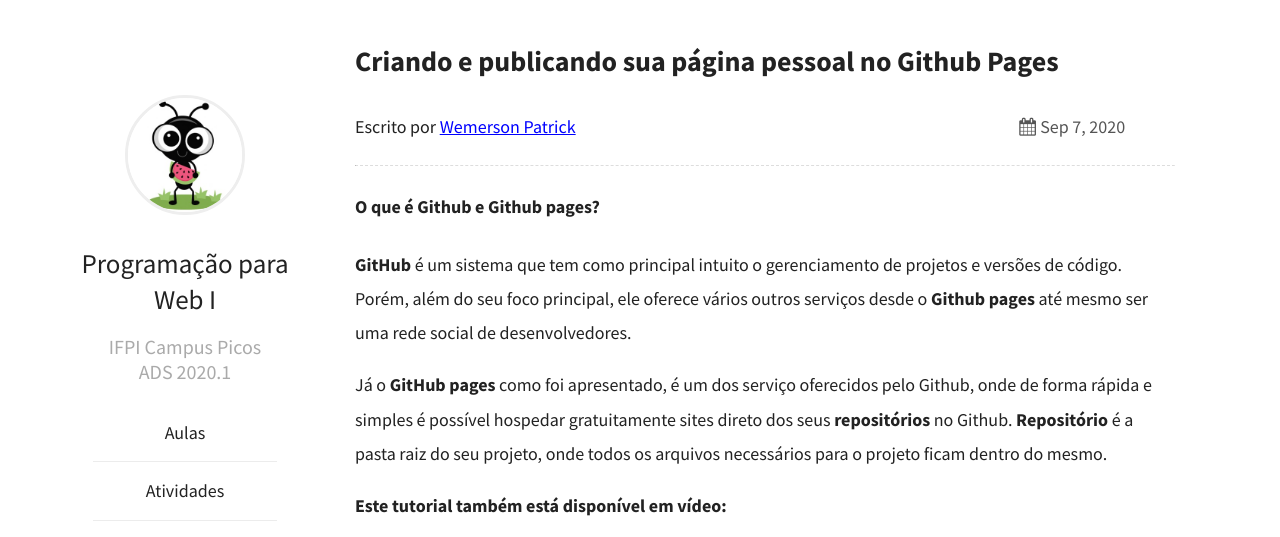
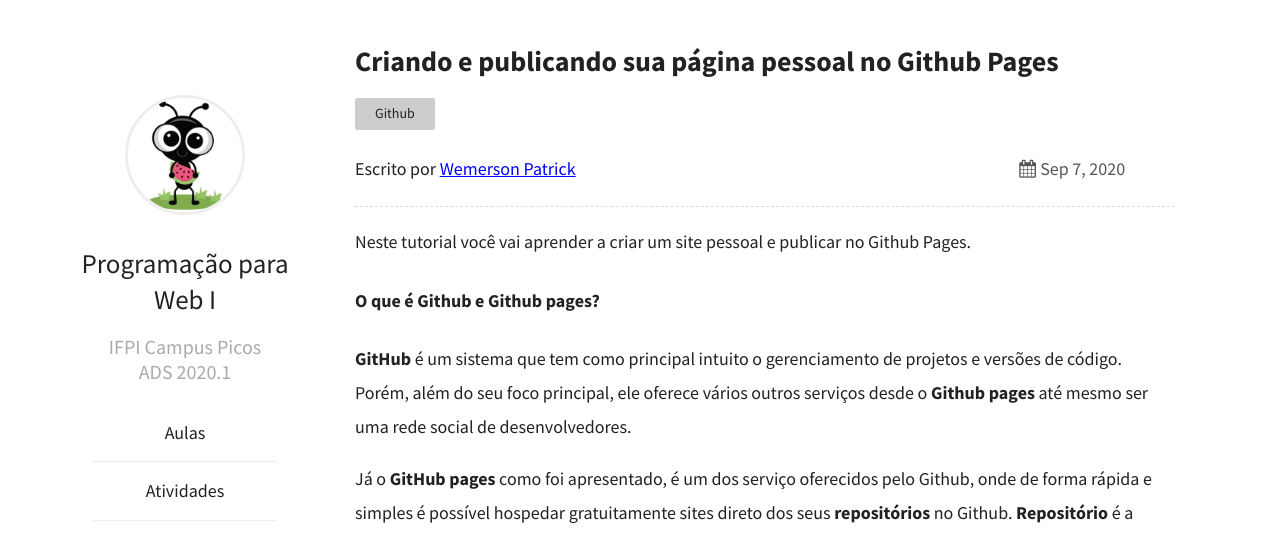
Before and after one commit to jesielviana/web-dev, a Jekyll site: the page built from _posts/2020-09-07-github-pages.md, in a window 1280 px wide and 900 px high, cut to the strip 0-537 px from the top of the window. Built offline with Jekyll 4.4.1, drawn with Linux system fonts in a browser that asks for light colours; comment, search, counter and statistics services are not loaded.

Commit message:
update tutorial

```diff
--- a/_layouts/post.html
+++ b/_layouts/post.html
@@ -7,13 +7,14 @@
     <h2 class="post-title">{{ page.title | escape }}</h2>
   </a>
   <div class="post-meta">
+  <ul class="post-categories">
+    {%- for tag in page.categories -%}
+    <li>{{ tag }}</li>
+    {%- endfor -%}
+  </ul>
+  </div>
+  <div class="post-meta">
     <p>Escrito por <a class="autor" target="_blank" href="{{ page.autorlink }}">{{ page.autor }}</a></p>
-
-    <ul class="post-categories">
-      {%- for tag in page.categories -%}
-      <li>{{ tag }}</li>
-      {%- endfor -%}
-    </ul>
     <div class="post-date"><i class="icon-calendar"></i>{{ page.date | date: date_format }}</div>
   </div>
   <hr>
--- a/tutoriais/github-pages.md
+++ b/_posts/2020-09-07-github-pages.md
@@ -2,9 +2,12 @@
 layout: post
 title: Criando e publicando sua página pessoal no Github Pages
 date: 07/09/2020
+categories: Github
 autor: Wemerson Patrick
 autorlink: https://wemersonpd.github.io
 ---
+
+Neste tutorial você vai aprender a criar um site pessoal e publicar no Github Pages.
 
 #### O que é Github e Github pages?
 
@@ -20,7 +23,7 @@
 
 De forma rápida e prática, acesse [github.com](https://github.com/) e clique em **Sign up (inscrever-se)**, como mostra a Imagem 1.1.
 
-<img class="img-print" alt="Clicando em Sign up (inscrever-se)" src="../assets/img/github-pages/github-signup.png" style="display: block">
+<img class="img-print" alt="Clicando em Sign up (inscrever-se)" src="/web-dev/assets/img/github-pages/github-signup.png" style="display: block">
 
 Imagem 1.1 - Clicando em Sign up (inscrever-se).
 
@@ -30,37 +33,37 @@
 
 Após estar logado no Github, vamos criar o nosso repositório clicando em **new**, como na Imagem 2.1.
 
-<img class="img-print" style="display: block" alt="Criando um novo repositório" src="../assets/img/github-pages/github-create-repository.png">
+<img class="img-print" style="display: block" alt="Criando um novo repositório" src="/web-dev/assets/img/github-pages/github-create-repository.png">
 
 Imagem 2.1 - Criando um novo repositório
 
 Em seguida irá aparecer uma tela como na Imagem 2.2.
 
-<img class="img-print" style="display: block" alt="Estrutura para criação de um repositório" src="../assets/img/github-pages/github-create-repository-initial-config.png">
+<img class="img-print" style="display: block" alt="Estrutura para criação de um repositório" src="/web-dev/assets/img/github-pages/github-create-repository-initial-config.png">
 
 Imagem 2.2 - Estrutura para criação de um repositório
 
 Em **Repository name (Nome do repositório)** devemos especificar um nome para nosso site como mostra a Imagem 2.3, porém para que seja possível )ativar) o Github pages, é necessário que o repositório seja nomeado com **user-name.github.io**, onde devemos substituir **user-name** por o seu nome de usuário. Caso não lembre seu nome de usuário, ele é o valor contido no campo **Owner** como mostra a Imagem 2.3.
 
-<img class="img-print" style="display: block" alt="Nome do repositório" src="../assets/img/github-pages/github-create-repository-name.png">
+<img class="img-print" style="display: block" alt="Nome do repositório" src="/web-dev/assets/img/github-pages/github-create-repository-name.png">
 
 Imagem 2.3 - Nome do repositório
 
 No github os repositórios podem ser públicos ou privados. A principal diferença entre os dois tipos são a sua visualização, onde o público qualquer pessoa pode o visualizar, já o privado só é possível por pessoas com sua autorização. No caso do Github pages, é preciso que seu repositório seja público, por isso vamos marcar a opção **Public (Público)** como na figura 2.4.
 
-<img class="img-print" style="display: block" alt="Selecionando Public" src="../assets/img/github-pages/github-create-repository-public.png">
+<img class="img-print" style="display: block" alt="Selecionando Public" src="/web-dev/assets/img/github-pages/github-create-repository-public.png">
 
 Imagem 2.4 - Selecionando Public (Público)
 
 Após isso, clique em **create repository (Criar repositório)** para que o seu repositório seja criado. Em seguida irá aparecer uma tela como a Imagem 2.5.
 
-<img class="img-print" style="display: block" alt="Configurações inicias do projeto" src="../assets/img/github-pages/github-repository-view.png">
+<img class="img-print" style="display: block" alt="Configurações inicias do projeto" src="/web-dev/assets/img/github-pages/github-repository-view.png">
 
 Imagem 2.5 - Configurações inicias do projeto
 
 Vamos **copiar o link do repositório**, para que seja possível **clonar** o mesmo.
 
-<img class="img-print" style="display: block" alt="Copiando o link do repositório" src="../assets/img/github-pages/github-repository-link.png">
+<img class="img-print" style="display: block" alt="Copiando o link do repositório" src="/web-dev/assets/img/github-pages/github-repository-link.png">
 
 Imagem 2.6 - Copiando o link do repositório
 
@@ -68,7 +71,7 @@
 
 Abra o seu terminal e acesse a pasta no qual você quer salvar seu repositório. Para acessar uma pasta já existente no computador, basta digitar `cd pasta`, onde devemos substituir `pasta` por a pasta que queremos entrar, até chegar na desejada, como na Imagem 2.7.
 
-<img class="img-print" style="display: block" alt="Entrando na pasta dev web" src="../assets/img/github-pages/open-folder-for-clone-to-repository.png">
+<img class="img-print" style="display: block" alt="Entrando na pasta dev web" src="/web-dev/assets/img/github-pages/open-folder-for-clone-to-repository.png">
 
 Imagem 3.1 - Entrando em uma pasta existente para clonar o repositório para a mesma
 
@@ -76,45 +79,45 @@
 
 Agora vamos **clonar** nosso repositório para que seja possível baixá-lo e editá-lo em qualquer lugar. Para clonar o repositório é preciso ter o Git instalado na sua máquina, caso não tenha basta acessar [git.com](https://git-scm.com/downloads), faça o download e o instale. Com o git na sua máquina e com o terminal que abrimos no passo anterior, digite ``git clone link-do-repositório`` (Imagem 3.2), onde deve-se substituir ``link-do-repositorio`` por o link do seu repositório (Imagem 2.6), por fim teremos baixado no nosso computador a pasta raiz do projeto.
 
-<img class="img-print" style="display: block" alt="Clonando o repositório" src="../assets/img/github-pages/clone-repository.png">
+<img class="img-print" style="display: block" alt="Clonando o repositório" src="/web-dev/assets/img/github-pages/clone-repository.png">
 
 Imagem 3.2 - Clonando o repositório
 
 Após ter clonado, é possível visualizar o repositório do projeto acessando a pasta que você escolheu ou apenas utilizando o comando `dir` no windows (Imagem 3.3.1) e `ls` no linux (Imagem 3.3.2).
 
-<img class="img-print" style="display: block" alt="Visualização do repositório no windows" src="../assets/img/github-pages/view-repository-in-windows.png">
+<img class="img-print" style="display: block" alt="Visualização do repositório no windows" src="/web-dev/assets/img/github-pages/view-repository-in-windows.png">
 
 Imagem 3.3.1 - Visualizando o repositório via terminal no windows
 
-<img class="img-print" style="display: block" alt="Visualização do repositório no linux" src="../assets/img/github-pages/view-repository-in-linux.png">
+<img class="img-print" style="display: block" alt="Visualização do repositório no linux" src="/web-dev/assets/img/github-pages/view-repository-in-linux.png">
 
 Imagem 3.3.2 - Visualizando o repositório via terminal no Linux
 
 Agora que sabemos o nome do repositório na sua máquina, vamos acessá-lo pelo terminal com o comando `cd nome-do-repositório` (Imagem 3.4), onde `nome-do-repositório`deve ser substituído por o nome do repositório que encontramos no passo anterior, como mostra a Imagem 3.3.1 ou 3.3.2, dependendo do seu sistema operacional.
 
-<img class="img-print" style="display: block" alt="Entrando no repositório" src="../assets/img/github-pages/open-repository-in-terminal.png">
+<img class="img-print" style="display: block" alt="Entrando no repositório" src="/web-dev/assets/img/github-pages/open-repository-in-terminal.png">
 
 Imagem 3.4 - Entrando no repositório via terminal
 
 Por fim, vamos abrir o repositório no Visual Studio Code (VsCode) que é um editor de código-fonte desenvolvido pela Microsoft para Windows, Linux e macOS. Caso não tenha ele no seu computador, acesse [vscode.com](https://code.visualstudio.com/Download) para baixá-lo e instalá-lo. Após isso, digite no terminal `code .` para abrir o repositório no VsCode (Imagem 3.5).
 
-<img class="img-print" style="display: block" alt="Abrindo o repositório no VsCode" src="../assets/img/github-pages/open-repository-in-vscode.png">
+<img class="img-print" style="display: block" alt="Abrindo o repositório no VsCode" src="/web-dev/assets/img/github-pages/open-repository-in-vscode.png">
 
 Imagem 3.5 - Abrindo o repositório no VsCode
 
 Então será aberto uma aba como da Imagem 3.6, onde mostra o vscode com nosso repositório aberto nele.
 
-<img class="img-print" style="display: block" alt="Visualizando repositório no VsCode" src="../assets/img/github-pages/view-repository-open-in-vscode.png">
+<img class="img-print" style="display: block" alt="Visualizando repositório no VsCode" src="/web-dev/assets/img/github-pages/view-repository-open-in-vscode.png">
 
 Imagem 3.6 - Visualizando o repositório aberto no VsCode
 
 Agora vamos criar o arquivo base para nosso site. Clique como o botão direito **no repositório**, então selecione **new file** (Imagem 3.7), então informe o nome do arquivo, que obrigatoriamente para este exemplo, deve-se chama **index.html** como na Imagem 3.8.
 
-<img class="img-print" style="display: block" alt="New file (Novo arquivo)" src="../assets/img/github-pages/create-new-file.png">
+<img class="img-print" style="display: block" alt="New file (Novo arquivo)" src="/web-dev/assets/img/github-pages/create-new-file.png">
 
 Imagem 3.7 - Clicando em criar um new file (novo arquivo)
 
-<img class="img-print" style="display: block" alt="Nome do arquivo" src="../assets/img/github-pages/name-new-file.png">
+<img class="img-print" style="display: block" alt="Nome do arquivo" src="/web-dev/assets/img/github-pages/name-new-file.png">
 
 Imagem 3.8 - Nomeando o arquivo
 
@@ -137,7 +140,7 @@
 
 O arquivo deve ficar como o da Imagem 3.9, onde temos a estrutura básica para nosso site, deixando claro que este código é apenas um exemplo e o mesmo pode ser alterado como queira. **Não se esqueça de salvar o arquivo pressionando `Control + s`**.
 
-<img class="img-print" style="display: block" alt="Estrutura básica do site" src="../assets/img/github-pages/view-code-initial.png">
+<img class="img-print" style="display: block" alt="Estrutura básica do site" src="/web-dev/assets/img/github-pages/view-code-initial.png">
 
 Imagem 3.9 - Estrutura básica do site
 
@@ -147,31 +150,31 @@
 
 Para que seja possível enviar as alterações feitas para o Github, precisamos commitar as alterações, que é o ato de gerar uma nova "versão" do nosso código e enviar está "nova versão" para alguma plataforma de gerenciamento de código, no caso o Github. Então para que seja possível commitar e mandar para nosso repositório. Abra o terminal clicando em **Terminal** depois **new terminal (novo terminal)** como na Imagem 4.1.
 
-<img class="img-print" style="display: block" alt="Abrindo um terminal no VsCode" src="../assets/img/github-pages/open-terminal-in-vscode.png">
+<img class="img-print" style="display: block" alt="Abrindo um terminal no VsCode" src="/web-dev/assets/img/github-pages/open-terminal-in-vscode.png">
 
 Imagem 4.1 - Abrindo um terminal no VsCode
 
 Note que na parte inferior da sua tela foi aberto um terminal. Agora de fato vamos commitar nossa aplicação. Digite `git add .` para que seja adicionado todos os arquivos ao git. Depois digite `git commit -m "Commit inicial"`. Por fim digite `git push`, e agora mandamos nossas alterações locais para seu repositório no github. Note que **todos** os comandos são descritos na Imagem 4.2.
 
-<img class="img-print" style="display: block" alt="Comandos git" src="../assets/img/github-pages/git-commit.png">
+<img class="img-print" style="display: block" alt="Comandos git" src="/web-dev/assets/img/github-pages/git-commit.png">
 
 Imagem 4.2 - Comandos git
 
 Então vá no repositório no Github, acesse  **Settings (configurações)** do repositório (Imagem 4.3)
 
-<img class="img-print" style="display: block" alt="Clicando em configurações" src="../assets/img/github-pages/touch-settings-github.png">
+<img class="img-print" style="display: block" alt="Clicando em configurações" src="/web-dev/assets/img/github-pages/touch-settings-github.png">
 
 Imagem 4.3 - Clicando em configurações
 
 Role até a sessão Github pages, onde irá conter o link para seu site, então basta clicar no mesmo e será redirecionado para o seu site (Imagem 4.4).
 
-<img class="img-print" style="display: block" alt="Clicando no link do site" src="../assets/img/github-pages/touch-link-site.png">
+<img class="img-print" style="display: block" alt="Clicando no link do site" src="/web-dev/assets/img/github-pages/touch-link-site.png">
 
 Imagem 4.4 - Clicando no link do site
 
 Após ser redirecionado para o seu site, note que irá aparecer exatamente o que colocamos no arquivo **index.html** (Imagem 4.5).
 
-<img class="img-print" style="display: block" alt="Visualizando o site" src="../assets/img/github-pages/view-site.png">
+<img class="img-print" style="display: block" alt="Visualizando o site" src="/web-dev/assets/img/github-pages/view-site.png">
 
 Imagem 4.5 - Visualizando o site
 
```
Also changed, not shown: _posts/2019-03-23-welcome-to-jekyll.markdown (deleted, +0 -28 lines), tutoriais.md (added, +3 -0 lines), tutoriais/index.md (deleted, +0 -6 lines).
